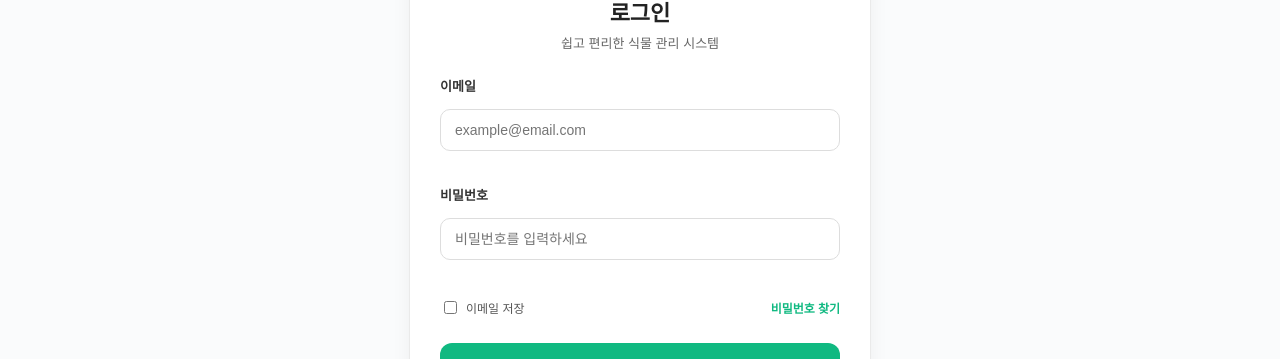
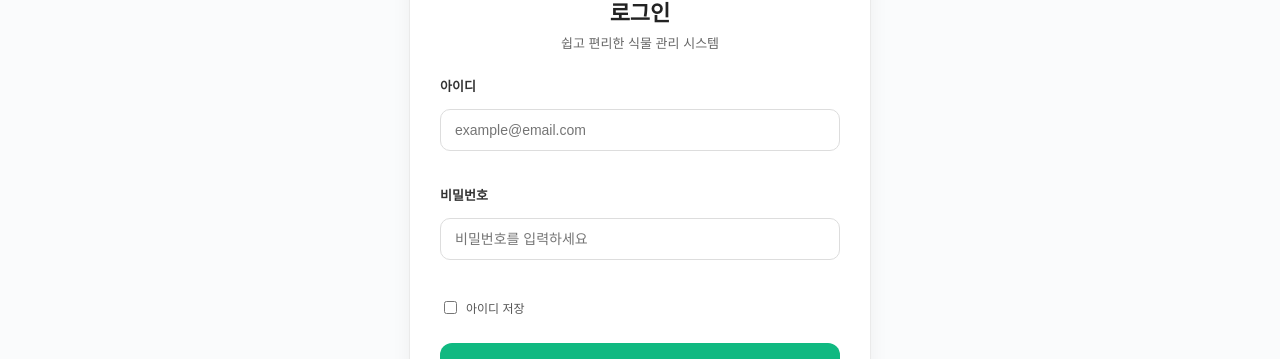
Before and after one commit to tshong3/26-1-web, a React (Create React App) app in the folder frontend/: page /login in a window 1280 px wide. Shown: the part 281-640 px from the top of the page. Built offline with nearby package versions, Linux system fonts and the light colour scheme.

Commit message:
로그인, 회원가입 화면 UI 수정

```diff
--- a/frontend/src/pages/LoginPage.jsx
+++ b/frontend/src/pages/LoginPage.jsx
@@ -74,7 +74,7 @@ function LoginPage() {
 
         <form className="login-form" onSubmit={handleLogin}>
           <div className="input-group">
-            <label>이메일</label>
+            <label>아이디</label>
             <input
               type="email"
               className={errors.email ? 'error-border' : ''}
@@ -111,14 +111,8 @@ function LoginPage() {
                 type="checkbox"
                 checked={saveId}
                 onChange={(e) => setSaveId(e.target.checked)}
-              /> 이메일 저장
+              /> 아이디 저장
             </label>
-            <span
-              className="forgot-password"
-              onClick={() => alert('준비 중')}
-            >
-              비밀번호 찾기
-            </span>
           </div>
 
           <button type="submit" className="btn-login-submit" disabled={loading}>
--- a/frontend/src/pages/RegisterPage.jsx
+++ b/frontend/src/pages/RegisterPage.jsx
@@ -79,7 +79,7 @@ function RegisterPage() {
             <input
               type="text"
               className={errors.nickname ? 'error-border' : ''}
-              placeholder="사용할 닉네임을 입력하세요"
+              placeholder="사용하실 닉네임을 입력하세요"
               value={nickname}
               onChange={(e) => {
                 setNickname(e.target.value);
@@ -91,7 +91,7 @@ function RegisterPage() {
           </div>
 
           <div className="input-group">
-            <label>이메일</label>
+            <label>아이디</label>
             <input
               type="email"
               className={errors.email ? 'error-border' : ''}
```
